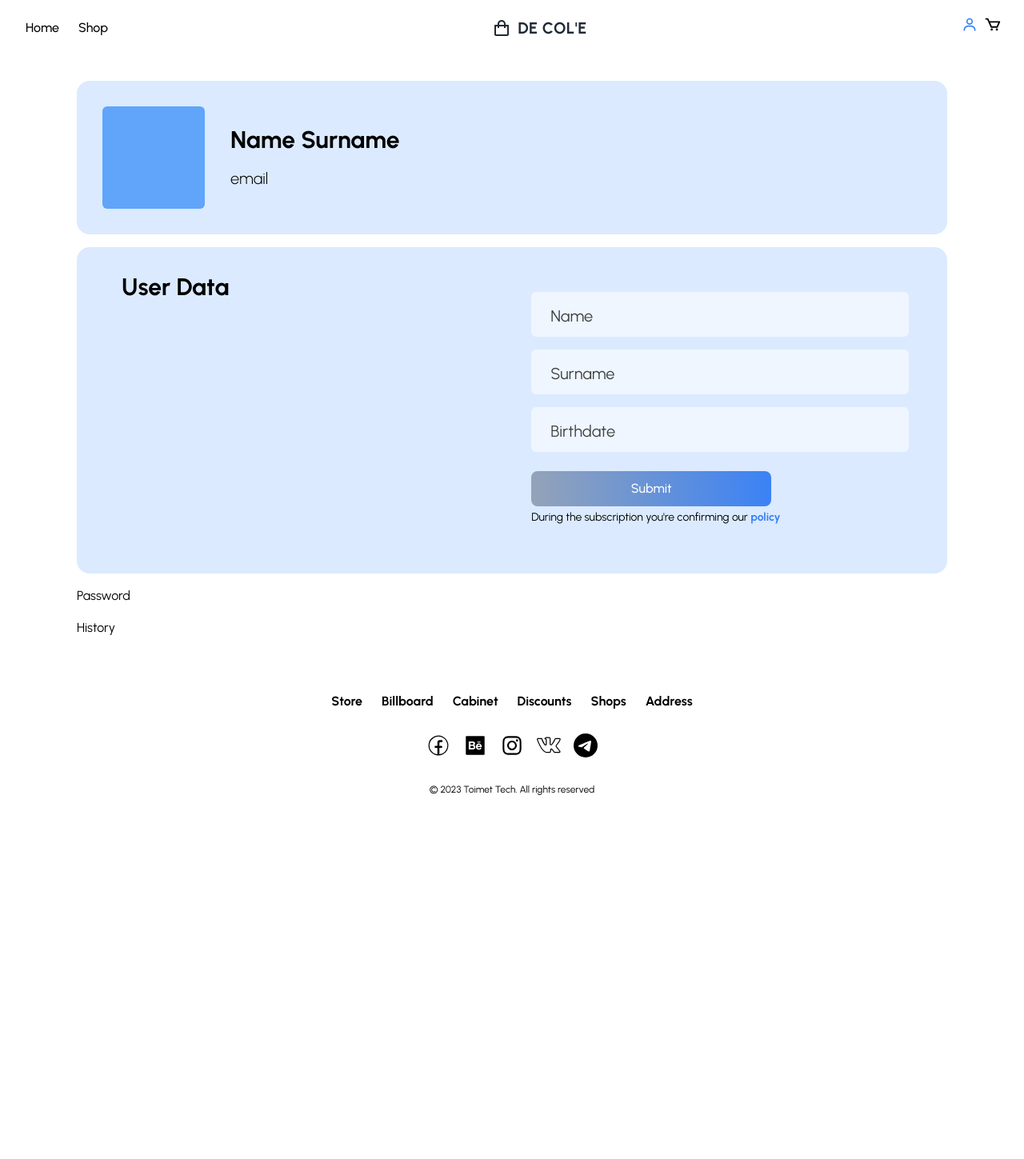
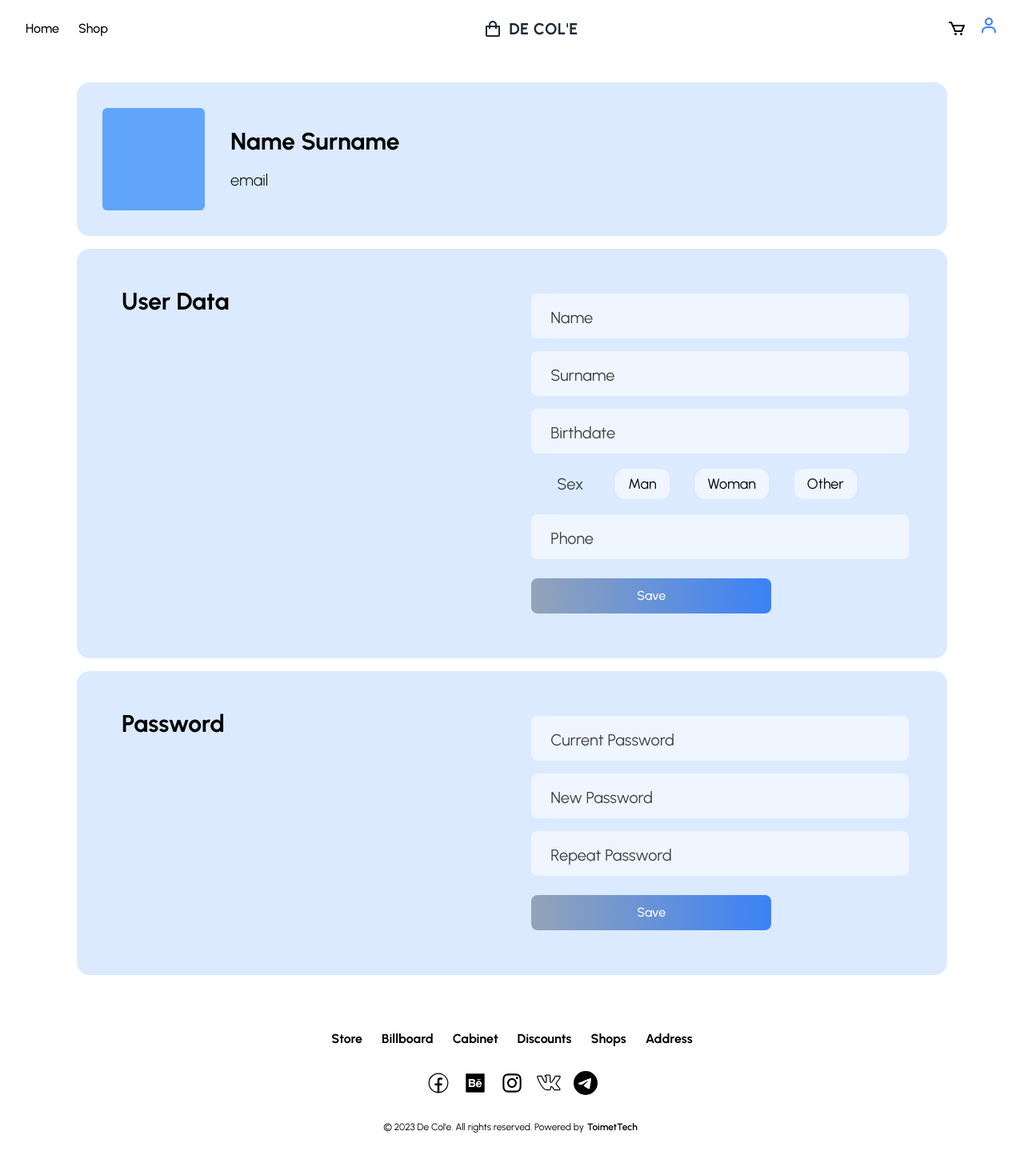
Before and after one commit to MuratOfficial/ecommerce-store, a Next.js app: page /cabinet in a window 1280 px wide. Shown: the whole page at 80% size. Before the commit the page ends 1027 px from the top, so only its background shows below. Built offline with nearby package versions, Linux system fonts and the light colour scheme.

Commit message:
added modal from

```diff
--- a/app/cabinet/component/cabinet-form.tsx
+++ b/app/cabinet/component/cabinet-form.tsx
@@ -1,12 +1,33 @@
 import Input from "@/components/input";
-import Link from "next/link";
+import InputRadio, { Data } from "@/components/input-radio";
 import { useState } from "react";
 
 function CabinetForm() {
   const [name, setName] = useState("");
   const [surname, setSurname] = useState("");
   const [birthdate, setBirthdate] = useState("");
-  const [sex, setSex] = useState("");
+  const [phone, setPhone] = useState("");
+  const [currPass, setCurrPass] = useState("");
+  const [pass1, setPass1] = useState("");
+  const [pass2, setPass2] = useState("");
+
+  const inputRadioData: Data[] = [
+    {
+      id: "man",
+      value: "Man",
+      label: "Man",
+    },
+    {
+      id: "woman",
+      value: "Woman",
+      label: "Woman",
+    },
+    {
+      id: "other",
+      value: "Other",
+      label: "Other",
+    },
+  ];
 
   return (
     <div className="flex flex-col m-8 px-16 gap-y-4 flex-wrap">
@@ -20,7 +41,7 @@ function CabinetForm() {
         </div>
       </div>
       <div className="flex flex-row p-8 h-full w-full rounded-2xl bg-blue-100 gap-x-4 justify-center">
-        <div className="flex w-1/2 pl-6 font-bold text-3xl">User Data</div>
+        <div className="flex w-1/2 pl-6 mt-4 font-bold text-3xl">User Data</div>
         <div className="flex w-1/2">
           <div className="py-2 justify-center items-center w-full">
             <form className=" p-4 flex flex-col">
@@ -46,31 +67,65 @@ function CabinetForm() {
                   type="text"
                   id="birthdate"
                 />
+                <InputRadio data={inputRadioData} header="Sex" />
+                <Input
+                  onChange={(e: any) => setPhone(e.target.value)}
+                  value={phone}
+                  label="Phone"
+                  type="tel"
+                  id="phone"
+                />
               </div>
 
               <button
                 type="submit"
                 className="text-white bg-gradient-to-r from-slate-400 to-blue-500 hover:from-pink-500 hover:to-yellow-500 font-medium rounded-lg text-md lg:w-[300px] sm:w-auto px-10 py-2.5 text-center dark:bg-blue-600 dark:hover:bg-blue-700 dark:focus:ring-blue-800"
               >
-                Submit
+                Save
               </button>
-
-              <p className="text-sm py-1">
-                During the subscription you're confirming our
-                <Link
-                  href="#"
-                  className="  text-blue-500 hover:text-yellow-500 font-bold"
-                >
-                  {" "}
-                  policy
-                </Link>
-              </p>
             </form>
           </div>
         </div>
       </div>
-      <div>Password</div>
-      <div>History</div>
+      <div className="flex flex-row p-8 h-full w-full rounded-2xl bg-blue-100 gap-x-4 justify-center">
+        <div className="flex w-1/2 pl-6 font-bold text-3xl mt-4">Password</div>
+        <div className="flex w-1/2">
+          <div className="py-2 justify-center items-center w-full">
+            <form className=" p-4 flex flex-col">
+              <div className="flex flex-col mb-6 gap-y-4">
+                <Input
+                  onChange={(e: any) => setCurrPass(e.target.value)}
+                  value={currPass}
+                  label="Current Password"
+                  type="text"
+                  id="currPass"
+                />
+                <Input
+                  onChange={(e: any) => setPass1(e.target.value)}
+                  value={pass1}
+                  label="New Password"
+                  type="text"
+                  id="pass1"
+                />
+                <Input
+                  onChange={(e: any) => setPass2(e.target.value)}
+                  value={pass2}
+                  label="Repeat Password"
+                  type="text"
+                  id="pass2"
+                />
+              </div>
+
+              <button
+                type="submit"
+                className="text-white bg-gradient-to-r from-slate-400 to-blue-500 hover:from-pink-500 hover:to-yellow-500 font-medium rounded-lg text-md lg:w-[300px] sm:w-auto px-10 py-2.5 text-center dark:bg-blue-600 dark:hover:bg-blue-700 dark:focus:ring-blue-800"
+              >
+                Save
+              </button>
+            </form>
+          </div>
+        </div>
+      </div>
     </div>
   );
 }
--- a/app/layout.tsx
+++ b/app/layout.tsx
@@ -1,3 +1,4 @@
+"use client";
 import Footer from "@/components/footer";
 import "./globals.css";
 import type { Metadata } from "next";
--- a/app/shop/[storeId]/page.tsx
+++ b/app/shop/[storeId]/page.tsx
@@ -5,7 +5,7 @@ import React from "react";
 
 function StorePage() {
   return (
-    <div className="flex p-2 flex-col">
+    <div className="flex p-2 flex-col scroll-smooth">
       <MiniHero />
       <Filter />
       <FavProducts />
--- /dev/null
+++ b/components/basket-modal.tsx
@@ -0,0 +1,99 @@
+import React from "react";
+import Modal from "./modal";
+
+import { AiOutlineMinusSquare, AiOutlinePlusSquare } from "react-icons/ai";
+
+export interface BasketData {
+  name: string;
+  price: number;
+  quantity: number;
+  discount: number;
+}
+
+interface BasketModalProps {
+  data: BasketData[];
+  onOpen: boolean;
+  children: React.ReactNode;
+  onClose: () => void;
+}
+
+function BasketModal({ data, onOpen, children, onClose }: BasketModalProps) {
+  // const sumItems = data.map(
+  //   (item) => item.price * item.quantity * (100 - item.discount) * 0.01
+  // );
+
+  return (
+    <div>
+      <Modal isOpen={onOpen} onClose={onClose}>
+        <div className="flex flex-col overflow-y-auto">
+          <div className="flex justify-center pt-4">
+            <p className="text-4xl">Basket</p>
+          </div>
+          {data.length > 0 ? (
+            <div className="flex flex-col p-4 px-10">
+              <div className="flex flex-col bg-blue-50 h-80 overflow-y-auto rounded-md border-blue-200 border p-2 px-4 gap-y-4">
+                <p className="text-lg mb-4">
+                  Lorem ipsum dolor sit amet consectetur adipisicing elit.
+                </p>
+                {data.map((item, index) => (
+                  <div
+                    className="flex flex-row mx-2 gap-x-4 items-center  text-center flex-wrap"
+                    key={index}
+                  >
+                    <div className="w-1/12">{index + 1}</div>
+                    <div className="rounded-full h-16 w-16 bg-blue-500" />
+
+                    <div className="w-1/4"> {item.name}</div>
+                    <div className="w-1/12"> {item.price} KZT</div>
+
+                    <div className="w-1/12 flex flex-row justify-center items-center">
+                      <div className="pr-2 cursor-pointer hover:scale-105 hover:text-blue-500">
+                        <AiOutlineMinusSquare />
+                      </div>
+                      {item.quantity}
+                      <div className="pl-2 cursor-pointer hover:scale-105 hover:text-blue-500">
+                        <AiOutlinePlusSquare />
+                      </div>
+                    </div>
+
+                    <div className="w-1/12">- {item.discount}%</div>
+                    <div className="w-1/12 font-bold">
+                      {" "}
+                      {item.price *
+                        item.quantity *
+                        (100 - item.discount) *
+                        0.01}{" "}
+                      KZT
+                    </div>
+                    <div className="w-1/12 flex justify-center items-center rounded-md bg-red-200 gap-x-2 cursor-pointer hover:scale-110 hover:bg-red-600 hover:text-white p-1">
+                      <p>Delete</p>
+                    </div>
+                  </div>
+                ))}
+              </div>
+              <div className="pt-4 flex flex-row justify-center gap-x-4">
+                <p className="text-2xl font-semibold">Total</p>
+                <p className="text-2xl font-semibold">899000 KZT</p>
+              </div>
+              <div className="flex justify-end align-end gap-4 text-center">
+                <button className="px-4 py-2 text-lg font-semibold hover:bg-red-800 hover:text-white bg-red-300 rounded-md">
+                  Cancel
+                </button>
+                <button className="px-4 py-2 text-lg font-semibold hover:bg-blue-800 hover:text-white bg-blue-300 rounded-md">
+                  Buy/Order
+                </button>
+              </div>
+            </div>
+          ) : (
+            <div className="flex justify-center items-center h-96">
+              <p className="text-2xl">You didn't choose any products to buy</p>
+            </div>
+          )}
+        </div>
+      </Modal>
+      {children}
+    </div>
+  );
+}
+
+export default BasketModal;
--- a/components/footer.tsx
+++ b/components/footer.tsx
@@ -1,3 +1,4 @@
+import Link from "next/link";
 import React from "react";
 
 const Footer = () => {
@@ -5,7 +6,10 @@ const Footer = () => {
     <footer className="bg-white">
       <div className="mx-auto py-8">
         <p className="text-center text-xs text-black">
-          &copy; 2023 Toimet Tech. All rights reserved
+          &copy; 2023 De Col'e. All rights reserved. Powered by
+          <span className="font-semibold bg-gradient-to-r hover:from-pink-500 hover:to-yellow-500 p-1 rounded-md hover:text-white">
+            <Link href="https://toimet.tech">ToimetTech</Link>
+          </span>
         </p>
       </div>
     </footer>
--- /dev/null
+++ b/components/input-radio.tsx
@@ -0,0 +1,37 @@
+export interface Data {
+  id: string;
+  value: string;
+  label: string;
+}
+
+interface InputRadioProps {
+  data: Data[];
+  header: string;
+}
+
+function InputRadio({ data, header }: InputRadioProps) {
+  return (
+    <div className="flex flex-row flex-wrap rounded-md p-2 w-full text-md ">
+      <p className="text-xl text-neutral-700 px-6">{header}</p>
+      {data.map((el) => (
+        <div>
+          <input
+            id={el.id}
+            value={el.value}
+            type="radio"
+            className="peer hidden"
+            name="option"
+          />
+          <label
+            htmlFor={el.id}
+            className="cursor-pointer bg-blue-50 select-none mx-4 rounded-xl px-4 py-2 text-lg text-center peer-checked:bg-blue-500 peer-checked:font-bold peer-checked:text-white"
+          >
+            {el.label}
+          </label>
+        </div>
+      ))}
+    </div>
+  );
+}
+
+export default InputRadio;
--- a/components/input.tsx
+++ b/components/input.tsx
@@ -15,7 +15,7 @@ function Input({ id, onChange, value, label, type }: InputProps) {
         value={value}
         type={type}
         className="
-      block rounded-md p-6 pb-2 w-full text-md bg-blue-50 focus:outline-blue-500 peer appearance-none
+      block rounded-lg p-6 pb-2 w-full text-md bg-blue-50 focus:outline-blue-500 peer appearance-none
       "
         placeholder=" "
       />
--- a/components/mini-hero.tsx
+++ b/components/mini-hero.tsx
@@ -16,8 +16,8 @@ const MiniHero = () => {
           eos itaque officia et iusto similique, adipisci nesciunt. Odio, cumque
           pariatur.
         </p>
-        <button className="h-8 px-2 rounded-md font-bold border-2 hover:text-white  hover:border-none border-blue-500  shadow-lg bg-gradient-to-r  hover:from-pink-500 hover:to-yellow-500">
-          Button
+        <button className="h-8 px-2 animate-bounce rounded-md font-bold border-2 hover:text-white  hover:border-none border-blue-500  shadow-lg bg-gradient-to-r  hover:from-pink-500 hover:to-yellow-500">
+          Shop
         </button>
       </div>
     </div>
--- /dev/null
+++ b/components/modal.tsx
@@ -0,0 +1,40 @@
+import React, { useEffect, useState } from "react";
+import { SlClose } from "react-icons/sl";
+
+interface ModalProps {
+  children?: React.ReactNode;
+  isOpen: boolean;
+  onClose: () => void;
+}
+
+function Modal({ children, isOpen, onClose }: ModalProps) {
+  const [display, setDisplay] = useState("");
+
+  useEffect(() => {
+    setTimeout(() => {
+      if (isOpen) {
+        setDisplay("");
+      } else {
+        setDisplay("hidden");
+      }
+    }, 250);
+  }, [isOpen]);
+
+  return (
+    <div
+      className={`z-50 overflow-x-hidden bg-black bg-opacity-60 transition duration-300 flex justify-center fixed  overflow-y-auto items-center inset-0 ${display}`}
+    >
+      <div className="flex flex-col relative bg-blue-100 h-5/6 w-5/6 rounded-md shadow-md overflow-hidden relative">
+        <div
+          className="absolute cursor-pointer right-1 top-1 "
+          onClick={onClose}
+        >
+          <SlClose size="20" color="black" />
+        </div>
+        {children}
+      </div>
+    </div>
+  );
+}
+
+export default Modal;
--- a/components/navbar.tsx
+++ b/components/navbar.tsx
@@ -2,8 +2,65 @@
 
 import Link from "next/link";
 import { usePathname } from "next/navigation";
+import BasketModal, { BasketData } from "@/components/basket-modal";
+import { useCallback, useEffect, useState } from "react";
 
 const Navbar = () => {
+  const [hidden, setHidden] = useState(false);
+
+  const handleClose = () => {
+    setHidden(false);
+  };
+
+  const toggleModal = useCallback(() => {
+    setHidden(true);
+  }, []);
+
+  const basketProducts: BasketData[] = [
+    {
+      name: "Product1",
+      price: 5200,
+      quantity: 5,
+      discount: 10,
+    },
+    {
+      name: "Product1",
+      price: 5200,
+      quantity: 5,
+      discount: 10,
+    },
+    {
+      name: "Product1",
+      price: 5200,
+      quantity: 5,
+      discount: 10,
+    },
+    {
+      name: "Product1",
+      price: 5200,
+      quantity: 5,
+      discount: 10,
+    },
+    {
+      name: "Product1",
+      price: 5200,
+      quantity: 5,
+      discount: 10,
+    },
+    {
+      name: "Product1",
+      price: 5200,
+      quantity: 5,
+      discount: 10,
+    },
+    {
+      name: "Product1",
+      price: 5200,
+      quantity: 5,
+      discount: 10,
+    },
+  ];
+
   const pathname = usePathname();
 
   const routes = [
@@ -24,30 +81,14 @@ const Navbar = () => {
       href: "/cabinet",
       svg: (
         <svg
-          className="fill-current hover:text-white rounded p-1 hover:bg-blue-500"
+          className="fill-current hover:text-white rounded mx-1 p-1 hover:bg-blue-500"
           xmlns="http://www.w3.org/2000/svg"
-          width="28"
-          height="28"
+          width="32"
+          height="32"
           viewBox="0 0 24 24"
         >
           <circle fill="none" cx="12" cy="7" r="3" />
           <path d="M12 2C9.243 2 7 4.243 7 7s2.243 5 5 5 5-2.243 5-5S14.757 2 12 2zM12 10c-1.654 0-3-1.346-3-3s1.346-3 3-3 3 1.346 3 3S13.654 10 12 10zM21 21v-1c0-3.859-3.141-7-7-7h-4c-3.86 0-7 3.141-7 7v1h2v-1c0-2.757 2.243-5 5-5h4c2.757 0 5 2.243 5 5v1H21z" />
-        </svg>
-      ),
-    },
-    {
-      href: "/basket",
-      svg: (
-        <svg
-          className="fill-current hover:text-white rounded p-1 hover:bg-blue-500"
-          xmlns="http://www.w3.org/2000/svg"
-          width="30"
-          height="30"
-          viewBox="0 0 24 24"
-        >
-          <path d="M21,7H7.462L5.91,3.586C5.748,3.229,5.392,3,5,3H2v2h2.356L9.09,15.414C9.252,15.771,9.608,16,10,16h8 c0.4,0,0.762-0.238,0.919-0.606l3-7c0.133-0.309,0.101-0.663-0.084-0.944C21.649,7.169,21.336,7,21,7z M17.341,14h-6.697L8.371,9 h11.112L17.341,14z" />
-          <circle cx="10.5" cy="18.5" r="1.5" />
-          <circle cx="17.5" cy="18.5" r="1.5" />
         </svg>
       ),
     },
@@ -63,6 +104,7 @@ const Navbar = () => {
 
   return (
     <div>
+      <BasketModal data={basketProducts} onOpen={hidden} onClose={handleClose}>
         <nav id="header" className="w-full z-30 top-0 py-1">
           <div className="w-full container mx-auto flex flex-wrap items-center justify-between mt-0 px-6 py-3">
             {/* Toggle menu for small screen */}
@@ -106,11 +148,11 @@ const Navbar = () => {
             <div className="order-1 md:order-2">
               <Link
                 className="flex items-center tracking-wide no-underline hover:no-underline font-bold text-gray-800 text-xl "
-              href="/"
+                href="/shop"
                 key="18"
               >
                 <svg
-                className="fill-current text-gray-800 mr-2"
+                  className="fill-current text-gray-800 mr-2 hover:rotate-45 delay-150 hover:text-blue-500"
                   xmlns="http://www.w3.org/2000/svg"
                   width="24"
                   height="24"
@@ -126,6 +168,23 @@ const Navbar = () => {
               className="order-2 md:order-3 flex items-center"
               id="nav-content"
             >
+              <button
+                className="inline-block no-underline hover:text-black"
+                onClick={toggleModal}
+                type="button"
+              >
+                <svg
+                  className="fill-current hover:text-white rounded p-1 mx-1 hover:bg-blue-500"
+                  xmlns="http://www.w3.org/2000/svg"
+                  width="32"
+                  height="32"
+                  viewBox="0 0 24 24"
+                >
+                  <path d="M21,7H7.462L5.91,3.586C5.748,3.229,5.392,3,5,3H2v2h2.356L9.09,15.414C9.252,15.771,9.608,16,10,16h8 c0.4,0,0.762-0.238,0.919-0.606l3-7c0.133-0.309,0.101-0.663-0.084-0.944C21.649,7.169,21.336,7,21,7z M17.341,14h-6.697L8.371,9 h11.112L17.341,14z" />
+                  <circle cx="10.5" cy="18.5" r="1.5" />
+                  <circle cx="17.5" cy="18.5" r="1.5" />
+                </svg>
+              </button>
               {svgs.map((el) => (
                 <div className={onSetColor(el.href)}>
                   <Link
@@ -140,6 +199,7 @@ const Navbar = () => {
             </div>
           </div>
         </nav>
+      </BasketModal>
     </div>
   );
 };
--- a/package.json
+++ b/package.json
@@ -15,6 +15,8 @@
     "autoprefixer": "10.4.15",
     "eslint": "8.49.0",
     "eslint-config-next": "13.4.19",
+    "lucide": "^0.279.0",
+    "lucide-react": "^0.279.0",
     "next": "13.4.19",
     "postcss": "8.4.29",
     "react": "18.2.0",
```
Also changed, not shown: 1 other file (tests, documents, lock files or other folders). Lines whose indentation alone changed are shown as unchanged.
